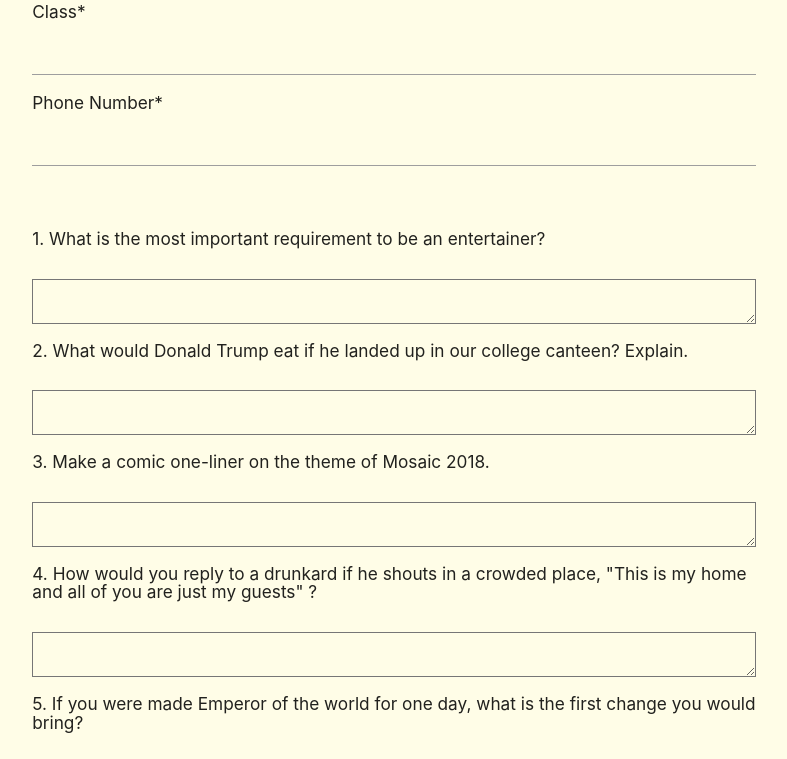
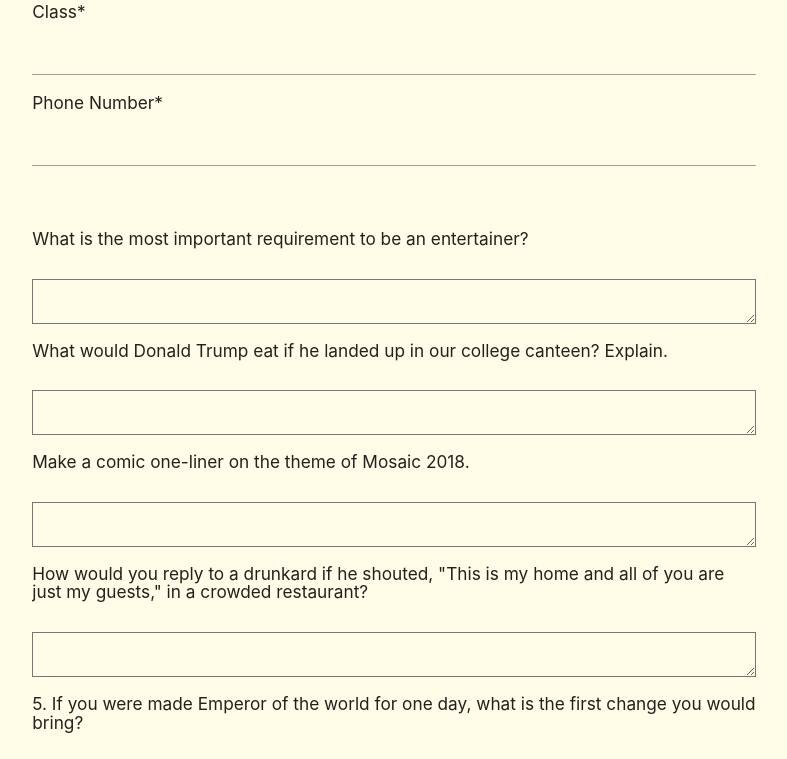
Before and after one commit to Bosco98/MosaicRegisteration, a plain HTML site: page Entertainment.html in a window 1280 px wide. Shown: the part 406-1165 px from the top of the page, without its empty margins (171-958 px from the left). Drawn offline with nearby package versions, Linux system fonts and the light colour scheme.

Commit message:
Update Entertainment.html

```diff
--- a/Entertainment.html
+++ b/Entertainment.html
@@ -78,13 +78,13 @@
                     <br>
                     <h6>
 
-                        1. What is the most important requirement to be an entertainer?
+                   What is the most important requirement to be an entertainer?
                     </h6><br>
                     <textarea name="entry.1400586421" id="" cols="30" rows="5"></textarea>
                     <br>
                     <h6>
 
-                        2. What would Donald Trump eat if he landed up in our college canteen? Explain.
+                        What would Donald Trump eat if he landed up in our college canteen? Explain.
 
                     </h6>
                     <br>
@@ -92,16 +92,14 @@
                     <br>
                     <h6>
 
-                        3. Make a comic one-liner on the theme of Mosaic 2018.
-
+                         Make a comic one-liner on the theme of Mosaic 2018.
                     </h6>
                     <br>
                     <textarea name="entry.1115558543" id="" cols="30" rows="5"></textarea>
                     <br>
                     <h6>
 
-                        4. How would you reply to a drunkard if he shouts in a crowded place, "This is my home and all of you are just my guests"
-                        ?
+                        How would you reply to a drunkard if he shouted, "This is my home and all of you are just my guests," in a crowded restaurant?
 
                     </h6>
                     <br>
@@ -110,8 +108,7 @@
                     <h6>
 
 
-
-                        5. If you were made Emperor of the world for one day, what is the first change you would bring?
+5. If you were made Emperor of the world for one day, what is the first change you would bring?
 
                     </h6>
                     <br>
```
